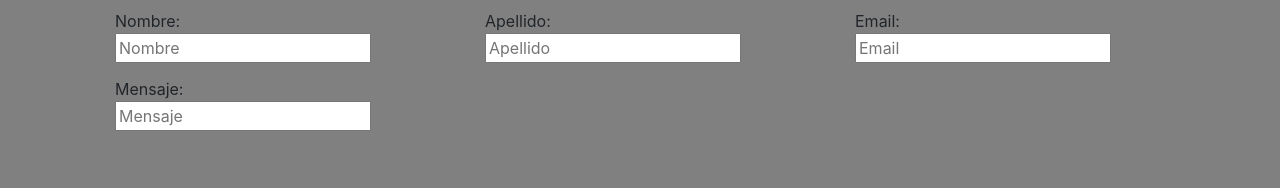
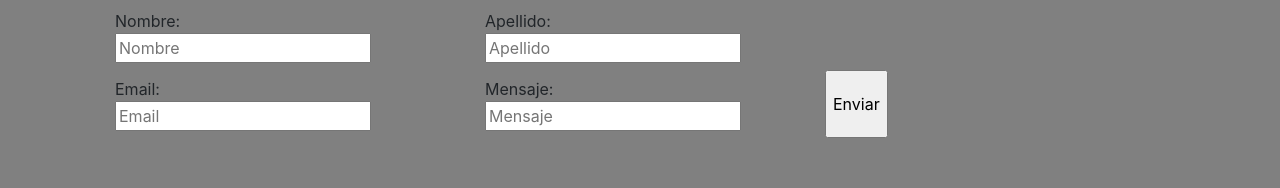
Before and after one commit to JaviFerri7/proyec3-javierferri-prog3, an Angular app: page /app-contact in a window 1280 px wide. Shown: the part 420-608 px from the top of the page. Built offline with nearby package versions, Linux system fonts and the light colour scheme.

Commit message:
1 file modified

```diff
--- a/src/app/contact/contact.component.html
+++ b/src/app/contact/contact.component.html
@@ -28,10 +28,18 @@
       <label class="col-3 col-sm-2 col-lg-1 col-form-label">Apellido:
         <input type="text" placeholder="Apellido" name="surname"> </label>
     </div>
+    <!-- Force next columns to break to new line at md breakpoint and up -->
+    <div class="w-100 d-none d-md-block"></div>
+
     <div class="col-6 col-sm-4">
       <label class="col-3 col-sm-2 col-lg-1 col-form-label">Email: <input type="text" placeholder="Email" name="mail"></label>
     </div>
-    <div class="col-6 col-sm-4"><label class="col-3 col-sm-2 col-lg-1 col-form-label">Mensaje: <input type="text" placeholder="Mensaje" name="mensagge"></label>
+    <div class="col-6 col-sm-4">
+        <label class="col-3 col-sm-2 col-lg-1 col-form-label">Mensaje: <input type="text" placeholder="Mensaje" name="mensagge"></label>
+
     </div>
+    <input type="submit" value="Enviar">
+
+
   </div>
 </div>
```
